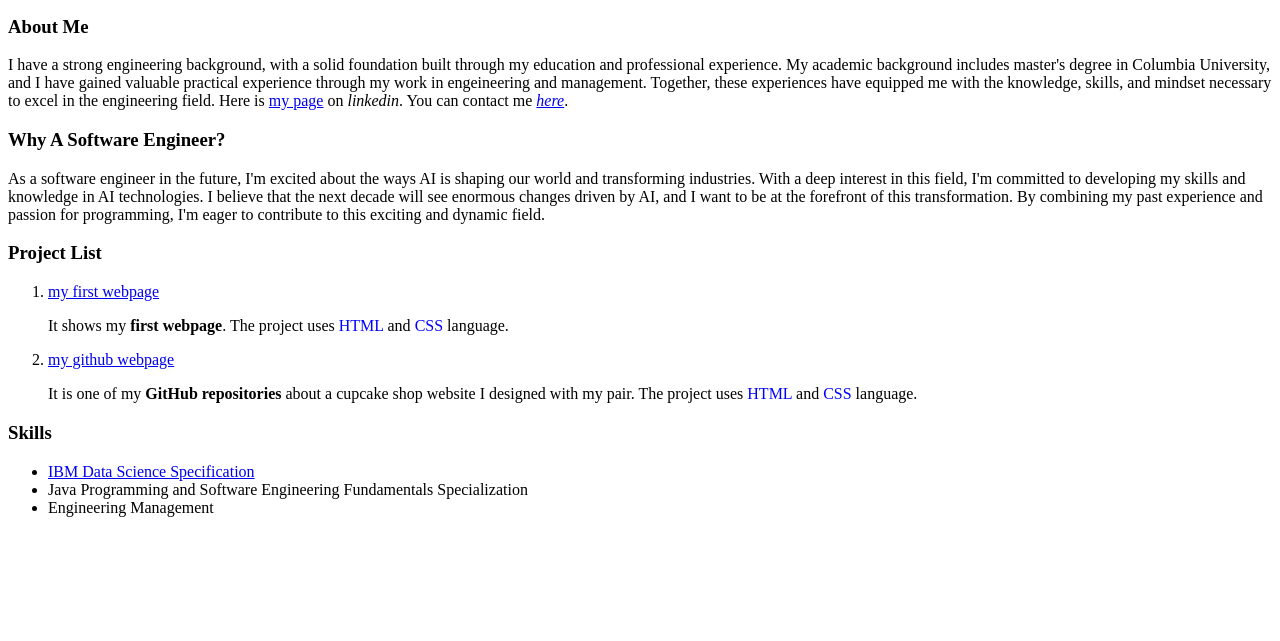
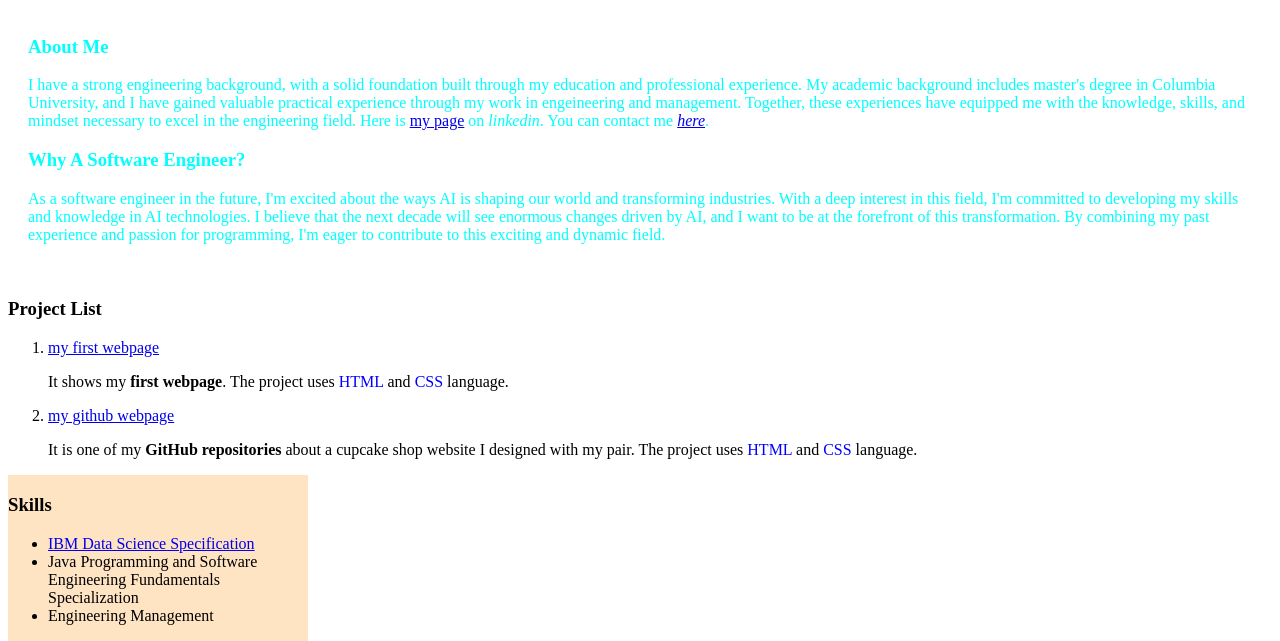
Before and after one commit to nancyliqn91/programming-portfolio, a plain HTML site: page index.html in a window 1280 px wide. Shown: the part 174-815 px from the top of the page. Drawn offline with Linux system fonts and the light colour scheme.

Commit message:
It will add box and float

```diff
--- a/css/styles.css
+++ b/css/styles.css
@@ -1,3 +1,17 @@
 .language {
   color:blue;
 }
+
+.box1 {
+  padding: 20px;
+  border: 0cap;
+  margin-bottom: 10px;
+  box-sizing: border-box;
+  color:aqua;
+}
+
+.column {
+  width: 300px;
+  float: left;
+  background-color: bisque;
+}
--- a/index.html
+++ b/index.html
@@ -7,13 +7,17 @@
 <body>
 <h1>Welcome to My Programming Portfolio!</h1>
 <h2>Qian Li</h2>
-<img src="images/img1.jpeg" alt="A photo of a cute kitten.">
+  <img src="images/img1.jpeg" alt="A photo of a cute kitten.">
 
+<div class="box1">
 <h3>About Me</h3>
-<p>I have a strong engineering background, with a solid foundation built through my education and professional experience. My academic background includes master's degree in Columbia University, and I have gained valuable practical experience through my work in engeineering and management. Together, these experiences have equipped me with the knowledge, skills, and mindset necessary to excel in the engineering field. Here is <a href="https://www.linkedin.com/in/qian-li-136b3277"> my page</a> on <em>linkedin</em>. You can contact me <a href="mailto:nancyliqn91@gmail.com"><em>here</em></a>.</p>
+  <p>I have a strong engineering background, with a solid foundation built through my education and professional experience. My academic background includes master's degree in Columbia University, and I have gained valuable practical experience through my work in engeineering and management. Together, these experiences have equipped me with the knowledge, skills, and mindset necessary to excel in the engineering field. Here is <a href="https://www.linkedin.com/in/qian-li-136b3277"> my page</a> on <em>linkedin</em>. You can contact me <a href="mailto:nancyliqn91@gmail.com"><em>here</em></a>.
+  </p>
 
 <h3>Why A Software Engineer? </h3>
-<p>As a software engineer in the future, I'm excited about the ways AI is shaping our world and transforming industries. With a deep interest in this field, I'm committed to developing my skills and knowledge in AI technologies. I believe that the next decade will see enormous changes driven by AI, and I want to be at the forefront of this transformation. By combining my past experience and passion for programming, I'm eager to contribute to this exciting and dynamic field.</p>
+  <p>As a software engineer in the future, I'm excited about the ways AI is shaping our world and transforming industries. With a deep interest in this field, I'm committed to developing my skills and knowledge in AI technologies. I believe that the next decade will see enormous changes driven by AI, and I want to be at the forefront of this transformation. By combining my past experience and passion for programming, I'm eager to contribute to this exciting and dynamic field.
+  </p>
+</div>
 
 <h3>Project List</h3>
 <ol>
@@ -23,12 +27,14 @@
   <p>It is one of my <strong>GitHub repositories</strong> about a cupcake shop website I designed with my pair. The project uses <span class="language">HTML</span> and <span class="language">CSS</span> language.</p>
 </ol>
 
+<div class="column">
 <h3>Skills</h3>
 <ul>
   <li><a href="https://www.coursera.org/account/accomplishments/specialization/certificate/Q5W2UQQGSG5F">IBM Data Science Specification</a></li>
   <li>Java Programming and Software Engineering Fundamentals Specialization</li>
   <li>Engineering Management</li>
 </ul>
+</div>
 
 </body>
 </html>
```
